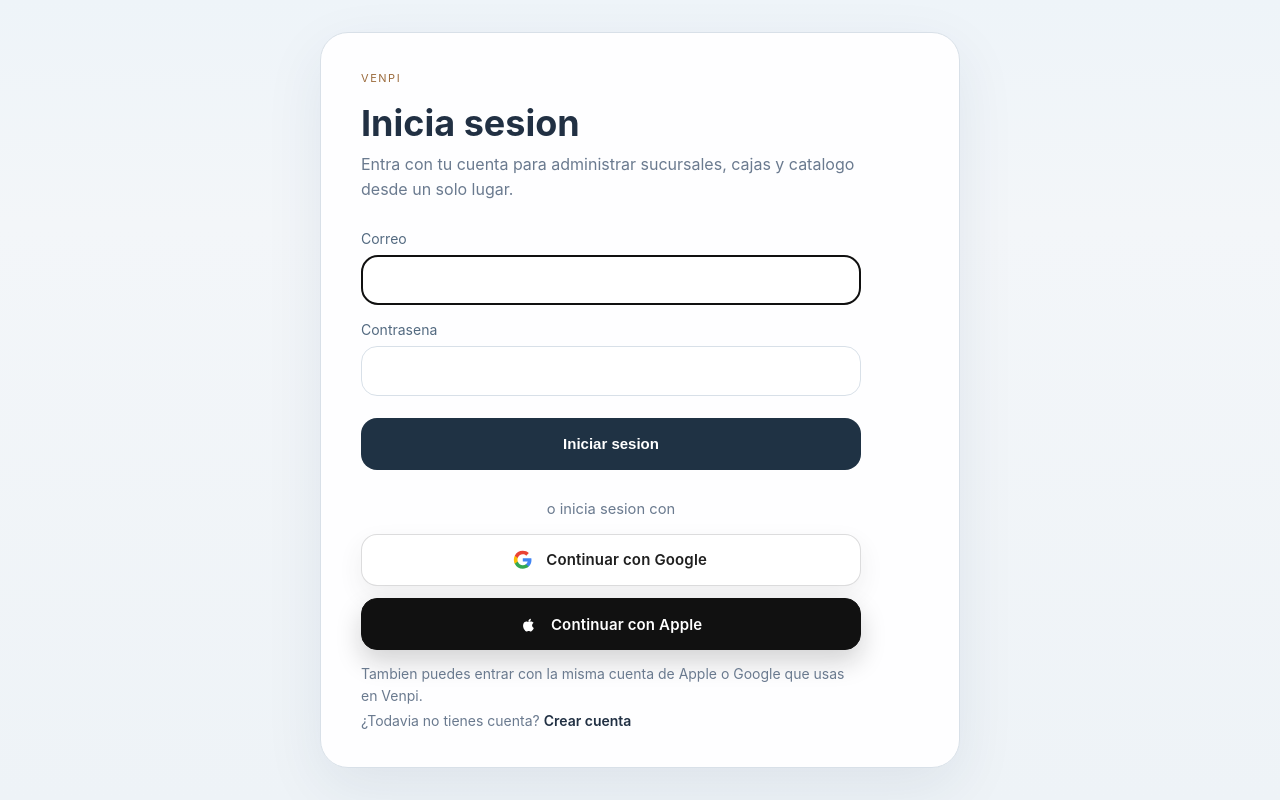
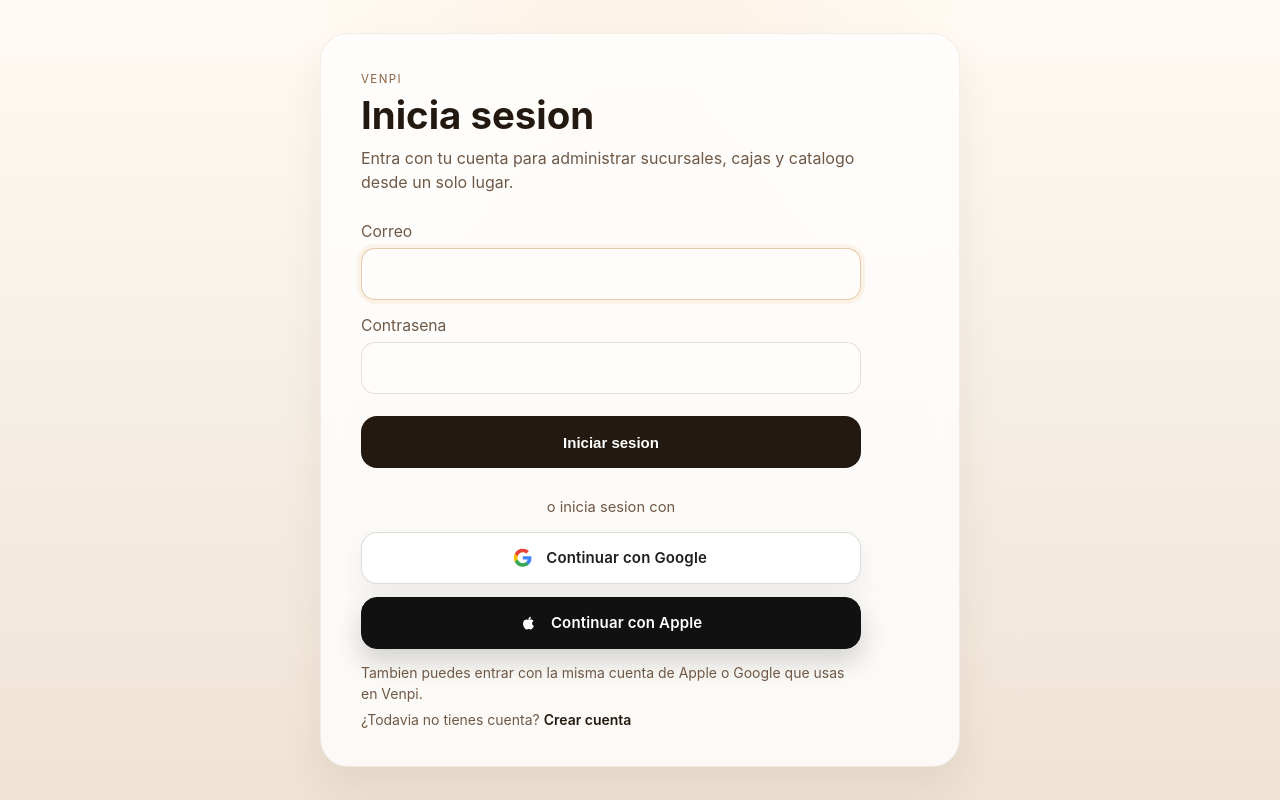
Before and after one commit to CerealKiller12/brs-cloud, a Laravel app: page /login in a window 1280 px wide. Run offline with Laravel 12, Linux system fonts and the light colour scheme.

Commit message:
Rework web auth screens with amber iPad styling

```diff
--- a/resources/views/auth/login.blade.php
+++ b/resources/views/auth/login.blade.php
@@ -2,14 +2,77 @@
 
 @push('head')
 <style>
+    .login-wrap {
+        min-height: 100vh;
+        display: grid;
+        place-items: center;
+        padding: 32px 24px;
+        background:
+            radial-gradient(circle at top center, rgba(230, 156, 74, 0.08), transparent 32%),
+            linear-gradient(180deg, #fffaf3 0%, #f6efe6 48%, #efe3d4 100%);
+    }
+    .login-card {
+        width: min(640px, 100%);
+        padding: 38px 40px;
+        border-radius: 28px;
+        background: rgba(255, 255, 255, 0.78);
+        border: 1px solid rgba(122, 87, 57, 0.10);
+        box-shadow: 0 24px 40px rgba(93, 63, 37, 0.08);
+        backdrop-filter: blur(12px);
+        color: #231910;
+    }
     .auth-intro {
         display: grid;
         gap: 10px;
         max-width: 500px;
     }
+    .eyebrow {
+        margin: 0;
+        text-transform: uppercase;
+        letter-spacing: 0.12em;
+        font-size: 0.72rem;
+        color: #8a6343;
+    }
+    .auth-intro h1 {
+        margin: 0;
+        font-size: 2.4rem;
+        line-height: 1.04;
+        color: #231910;
+    }
+    .auth-intro p {
+        margin: 0;
+        color: #6f5846;
+        line-height: 1.5;
+    }
     .auth-form {
         max-width: 500px;
         margin-top: 28px;
+    }
+    .auth-form .field {
+        display: grid;
+        gap: 0.45rem;
+        margin-bottom: 1rem;
+    }
+    .auth-form .field span {
+        color: #6f5846;
+        font-size: 0.98rem;
+        font-weight: 400;
+    }
+    .auth-form input {
+        width: 100%;
+        min-height: 3.25rem;
+        padding: 0.85rem 1rem;
+        border-radius: 14px;
+        border: 1px solid rgba(35, 25, 16, 0.12);
+        background: #fffdfb;
+        color: #231910;
+        font: inherit;
+        box-shadow: none;
+    }
+    .auth-form input:focus {
+        outline: none;
+        border-color: rgba(194, 135, 51, 0.42);
+        box-shadow: 0 0 0 4px rgba(230, 156, 74, 0.10);
     }
     .auth-actions {
         display: grid;
@@ -21,12 +84,16 @@
         min-height: 3.25rem;
         border-radius: 16px;
         font-weight: 700;
+        border: 0;
+        background: #231910;
+        color: #ffffff;
+        cursor: pointer;
     }
     .account-link-row {
         max-width: 500px;
         margin-top: 6px;
         font-size: 14px;
-        color: var(--muted);
+        color: #6f5846;
     }
     .social-stack {
         display: grid;
@@ -36,7 +103,7 @@
     }
     .social-divider {
         font-size: 0.92rem;
-        color: var(--muted);
+        color: #6f5846;
         text-align: center;
     }
     .social-button {
@@ -97,22 +164,31 @@
     }
     .social-hint {
         font-size: 14px;
-        color: var(--muted);
+        color: #6f5846;
     }
     .account-link-row a {
-        color: var(--text);
+        color: #231910;
         font-weight: 600;
         text-decoration: none;
     }
     .account-link-row a:hover {
         text-decoration: underline;
     }
+    .error {
+        max-width: 500px;
+        margin-top: 16px;
+        padding: 0.8rem 1rem;
+        border-radius: 16px;
+        background: #f9d7d0;
+        color: #7a2412;
+        border: 1px solid rgba(176, 60, 22, 0.18);
+    }
 </style>
 @endpush
 
 @section('content')
 <div class="login-wrap">
-    <div class="login-card" style="width: min(640px, 100%); padding: 38px 40px;">
+    <div class="login-card">
         <div class="auth-intro">
             <small class="eyebrow">Venpi</small>
             <h1 style="margin-bottom: 0;">Inicia sesion</h1>
@@ -121,14 +197,14 @@
 
         <form method="POST" action="{{ route('login.submit') }}" class="auth-form">
             @csrf
-            <div class="field">
-                <label for="email">Correo</label>
+            <label class="field">
+                <span>Correo</span>
                 <input id="email" name="email" type="email" value="{{ old('email') }}" required autofocus>
-            </div>
-            <div class="field">
-                <label for="password">Contrasena</label>
+            </label>
+            <label class="field">
+                <span>Contrasena</span>
                 <input id="password" name="password" type="password" required>
-            </div>
+            </label>
             <div class="auth-actions">
                 <button class="button auth-primary" type="submit">Iniciar sesion</button>
             </div>
@@ -163,7 +239,7 @@
         </div>
 
         @if ($errors->any())
-            <div class="error" style="max-width: 500px; margin-top: 16px;">{{ $errors->first() }}</div>
+            <div class="error">{{ $errors->first() }}</div>
         @endif
     </div>
 </div>
```
Also changed, not shown: resources/views/auth/register.blade.php (+72 -5 lines).
